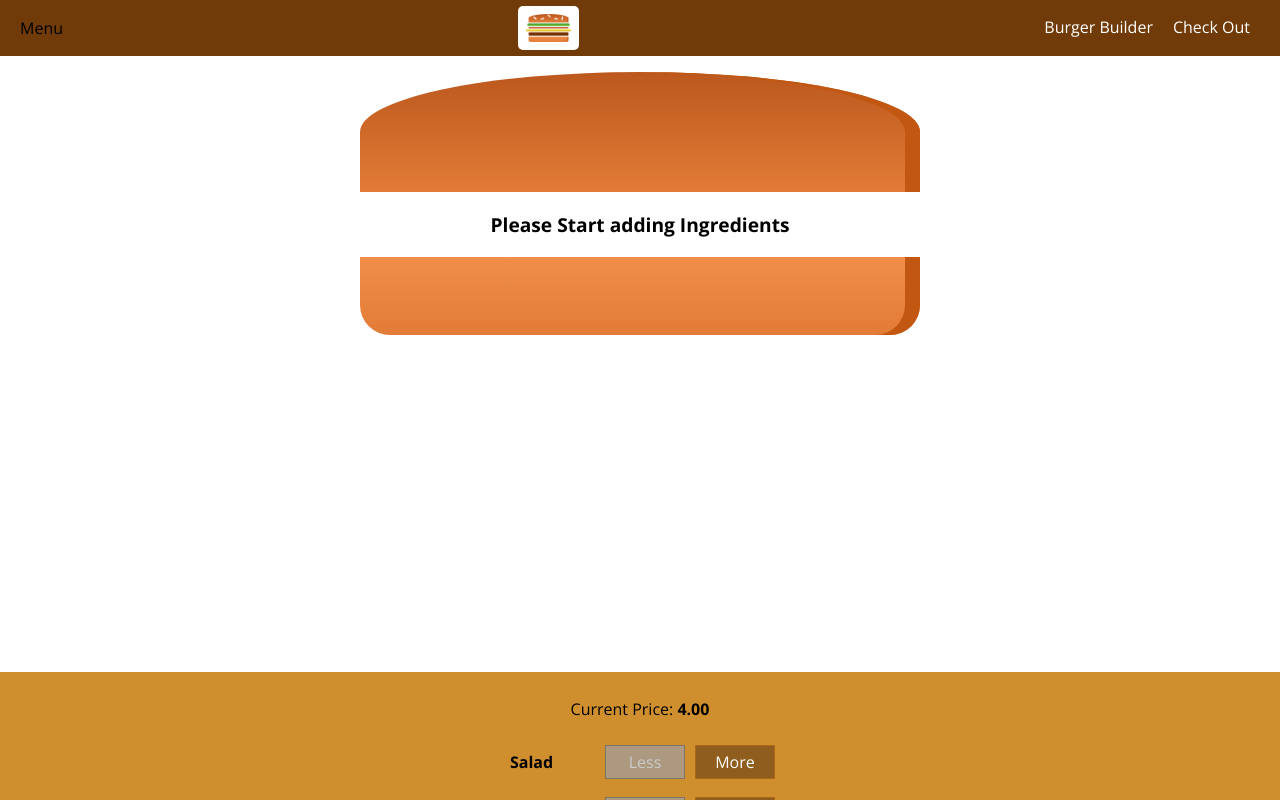
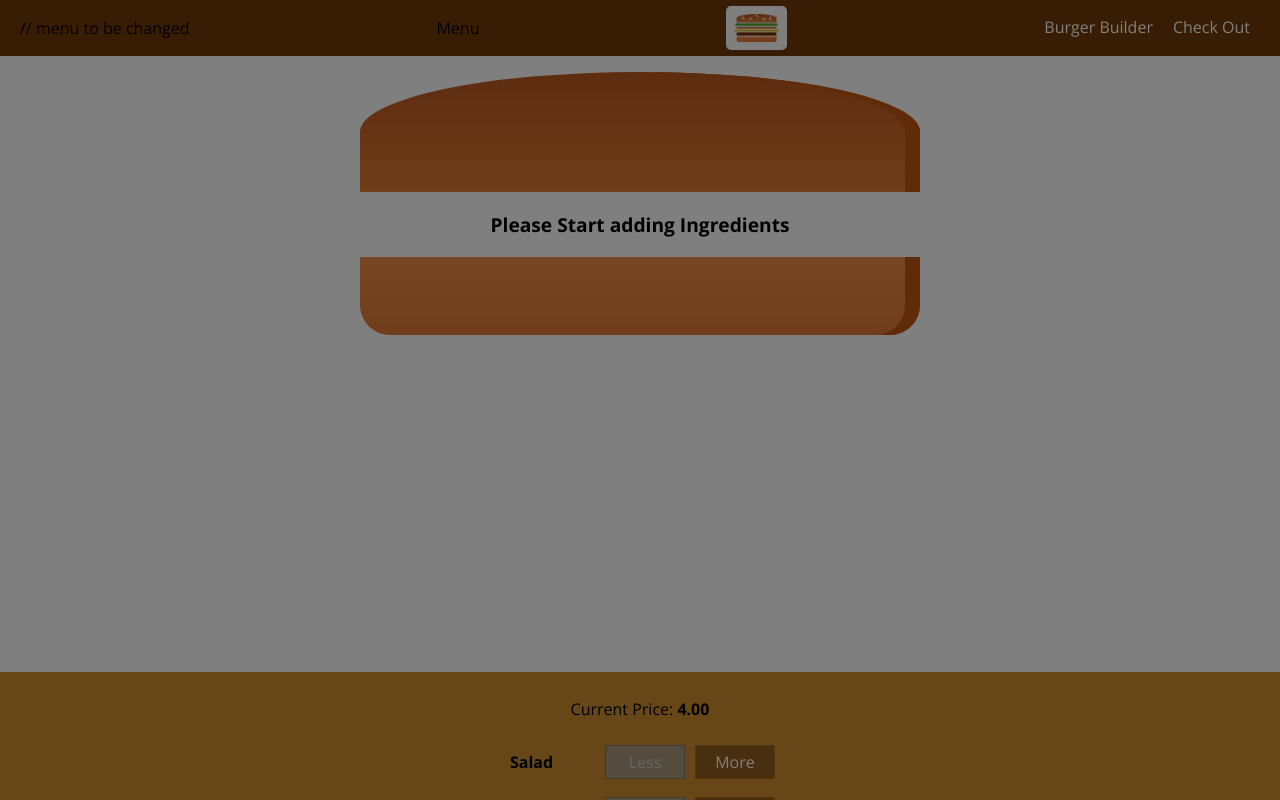
Before and after one commit to patpalmerston/burger-builder, a React (Create React App) app in the folder burger-builder/: page / in a window 1280 px wide. Shown: the top 800 px of the page. Built offline with nearby package versions, Linux system fonts and the light colour scheme; the HTML template or start-up script is replaced by a standard one.

Commit message:
side drawer back drop

```diff
--- a/burger-builder/src/components/Layout/Layout.js
+++ b/burger-builder/src/components/Layout/Layout.js
@@ -1,17 +1,29 @@
-import React from 'react';
+import React, { Component } from 'react';
 import Aux from '../../hoc/Auxillary';
 import classes from './Layout.module.css';
 import Toolbar from '../Navigation/Toolbar/Toolbar';
 import SideDrawer from '../Navigation/SideDrawer/SideDrawer';
 
-const Layout = (props) => {
-    return (
-        <Aux>
-            <Toolbar />
-            <SideDrawer />
-            <main className={classes.Content}>{props.children}</main>
-        </Aux>
-    );
-};
+class Layout extends Component {
+    state = {
+        showSideDrawer: true,
+    };
+
+    sideDrawerClosedHandler = () => {
+        this.setState({ showSideDrawer: false });
+    };
+    render() {
+        return (
+            <Aux>
+                <Toolbar />
+                <SideDrawer
+                    open={this.state.showSideDrawer}
+                    closed={this.sideDrawerClosedHandler}
+                />
+                <main className={classes.Content}>{this.props.children}</main>
+            </Aux>
+        );
+    }
+}
 
 export default Layout;
--- a/burger-builder/src/components/Navigation/SideDrawer/SideDrawer.js
+++ b/burger-builder/src/components/Navigation/SideDrawer/SideDrawer.js
@@ -2,13 +2,21 @@
 
 import Logo from '../../Logo/Logo';
 import NavigationItems from '../NavigationItems/NavigationItems';
+import Backdrop from '../../UI/Backdrop/Backdrop';
+import Aux from '../../../hoc/Auxillary';
 
 import classes from '../SideDrawer/SideDrawer.module.css';
 // function body {}
 // return straight JSX ()
-const SideDrawer = () => {
+const SideDrawer = (props) => {
+    let attachedClasses = [classes.SideDrawer, classes.Close];
+    if (props.open) {
+        attachedClasses = [classes.SideDrawer, classes.Open];
+    }
     return (
-        <div className={classes.SideDrawer}>
+        <Aux>
+            <Backdrop show={props.open} clicked={props.closed} />
+            <div className={attachedClasses.join(' ')}>
                 <div className={classes.Logo}>
                     <Logo />
                 </div>
@@ -16,6 +24,7 @@
                     <NavigationItems />
                 </nav>
             </div>
+        </Aux>
     );
 };
 
--- a/burger-builder/src/components/Navigation/Toolbar/Toolbar.js
+++ b/burger-builder/src/components/Navigation/Toolbar/Toolbar.js
@@ -4,6 +4,7 @@
 import NavigationItems from '../NavigationItems/NavigationItems';
 const toolbar = () => (
     <header className={classes.Toolbar}>
+    // menu to be changed
         <div>Menu</div>
         <div className={classes.Logo}>
             <Logo />
```
Lines whose indentation alone changed are shown as unchanged.
